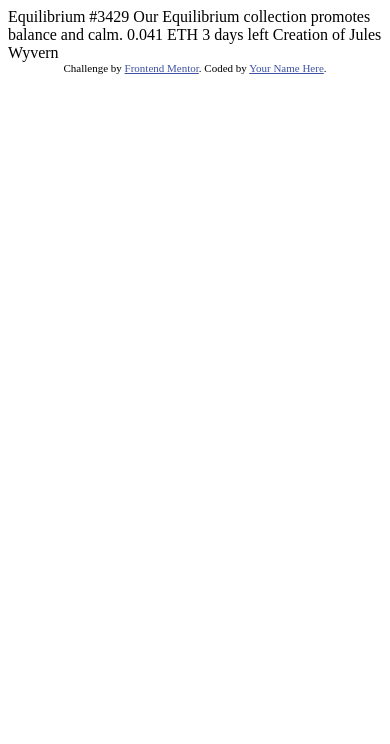
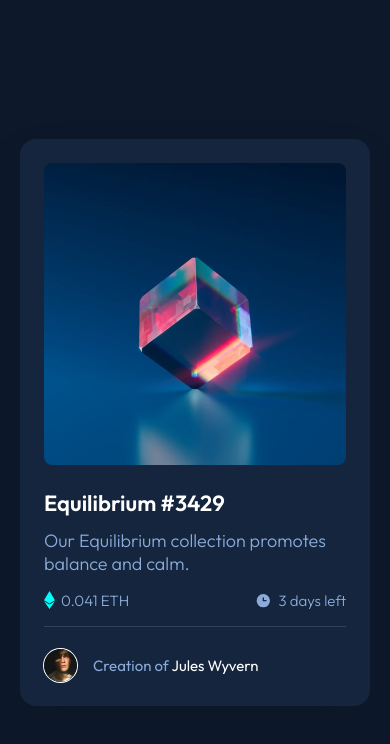
Before and after one commit to manjeshrv53/nft-preview-card-component, a plain HTML site: page index.html in a window 390 px wide. Drawn offline with Linux system fonts and the light colour scheme.

Commit message:
Completed both mobile and desktop syling

```diff
--- /dev/null
+++ b/css/style.css
@@ -0,0 +1,211 @@
+/* CSS Variables */
+:root {
+  /* Colors */
+  --color-white: hsl(0, 0%, 100%);
+  --soft-blue: hsl(215, 51%, 70%);
+  --cyan: hsl(178, 100%, 50%);
+  --very-dark-blue-main-bg: hsl(217, 54%, 11%);
+  --very-dark-blue-card-bg: hsl(216, 50%, 16%);
+  --very-dark-blue-line: hsl(215, 32%, 27%);
+
+  /* Theming */
+  --color-primary-light: var(--very-dark-blue-line);
+  --color-primary: var(--very-dark-blue-card-bg);
+  --color-primary-dark: var(--very-dark-blue-main-bg);
+  --body-color: var(--soft-blue);
+  --body-bg: var(--color-primary-dark);
+  --font-body: 'Outfit', sans-serif;
+}
+
+/* Basic reset */
+*,
+*::before,
+*::after {
+  padding: 0;
+  margin: 0;
+  box-sizing: border-box;
+}
+
+html {
+  font-size: 62.5%;
+}
+
+body {
+  color: var(--body-color);
+  background-color: var(--body-bg);
+  font-family: var(--font-body);
+  font-weight: 300;
+  font-size: 1.8rem;
+}
+
+img,
+picture,
+video {
+  display: inline-block;
+  width: 100%;
+}
+
+/* Container */
+.container {
+  min-height: 100vh;
+  padding: 2.8rem 1.6rem;
+  display: grid;
+  place-items: center;
+}
+
+/* Card */
+.card {
+  padding: 2.4rem;
+  background-color: var(--color-primary);
+  border-radius: 1.6rem;
+  width: 100%;
+  max-width: 35rem;
+  box-shadow: 0 2.5rem 5rem rgba(0, 0, 0, 0.1);
+}
+
+.card-img {
+  cursor: pointer;
+  border-radius: 0.8rem;
+  margin-bottom: 2.4rem;
+  overflow: hidden;
+  width: 100%;
+  aspect-ratio: 1 / 1;
+}
+
+.card-title {
+  color: var(--color-white);
+  font-size: 2.2rem;
+  font-weight: 600;
+  margin-bottom: 1.2rem;
+}
+
+.card-text {
+  margin-bottom: 1.6rem;
+}
+
+.card-stats {
+  font-size: 1.5rem;
+  display: flex;
+  align-items: center;
+  justify-content: space-between;
+}
+
+.card-stats-growth,
+.card-stats-duration {
+  display: flex;
+  align-items: center;
+  gap: 0.6rem;
+}
+
+.card-icon {
+  display: flex;
+  align-items: center;
+  justify-content: center;
+}
+
+.card-stats-growth-text {
+  color: var(--cyan);
+  font-weight: 600;
+}
+
+.card-stats-duration-text {
+  font-weight: 400;
+}
+
+.card-line {
+  display: inline-block;
+  height: 1px;
+  width: 100%;
+  background-color: var(--color-primary-light);
+  margin: 1.6rem auto;
+}
+
+.card-creator {
+  font-size: 1.5rem;
+  font-weight: 400;
+
+  display: flex;
+  align-items: center;
+  gap: 1.6rem;
+}
+
+.card-creator-avatar {
+  display: inline-block;
+  width: 3.3rem;
+  box-shadow: 0 0 0 1px var(--color-white);
+  border-radius: 50%;
+}
+
+.card-creator-text {
+}
+
+.card-creator-name {
+  color: var(--color-white);
+}
+
+/**************************************/
+/* Responsive styling */
+/**************************************/
+
+/* Small devices (landscape phones, 576px and up) */
+@media (min-width: 576px) {
+}
+
+/* Medium devices (tablets, 768px and up) */
+@media (min-width: 768px) {
+}
+
+/* Large devices (desktops, 992px and up) */
+@media (min-width: 992px) {
+  .card-img {
+    position: relative;
+  }
+
+  .card-img::before,
+  .card-img::after {
+    content: '';
+    position: absolute;
+    display: inline-block;
+    transition: all 0.3s ease;
+  }
+
+  .card-img::before {
+    z-index: 10;
+    top: 0;
+    left: 0;
+    opacity: 0;
+    width: 100%;
+    height: 100%;
+    background-color: var(--cyan);
+  }
+
+  .card-img::after {
+    z-index: 20;
+    top: 50%;
+    left: 50%;
+    transform: translate(-50%, -50%);
+    opacity: 0;
+    width: 4.8rem;
+    height: 4.8rem;
+    background-image: url('./../images/icon-view.svg');
+    background-position: center;
+    background-repeat: no-repeat;
+    background-size: cover;
+  }
+
+  .card-img:hover::before {
+    opacity: 0.5;
+  }
+
+  .card-img:hover::after {
+    opacity: 1;
+  }
+}
+
+/* X-Large devices (large desktops, 1200px and up) */
+@media (min-width: 1200px) {
+}
+
+/* XX-Large devices (larger desktops, 1400px and up) */
+@media (min-width: 1400px) {
+}
--- a/index.html
+++ b/index.html
@@ -1,22 +1,82 @@
 <!DOCTYPE html>
 <html lang="en">
-<head>
-  <meta charset="UTF-8">
-  <meta name="viewport" content="width=device-width, initial-scale=1.0"> <!-- displays site properly based on user's device -->
+  <head>
+    <meta charset="UTF-8" />
+    <meta name="viewport" content="width=device-width, initial-scale=1.0" />
+    <!-- displays site properly based on user's device -->
+    <link
+      rel="icon"
+      type="image/png"
+      sizes="32x32"
+      href="./images/favicon-32x32.png"
+    />
 
-  <link rel="icon" type="image/png" sizes="32x32" href="./images/favicon-32x32.png">
+    <!-- Google fonts -->
+    <link rel="preconnect" href="https://fonts.googleapis.com" />
+    <link rel="preconnect" href="https://fonts.gstatic.com" crossorigin />
+    <link
+      href="https://fonts.googleapis.com/css2?family=Outfit:wght@300;400;600&display=swap"
+      rel="stylesheet"
+    />
 
-  <title>Frontend Mentor | NFT preview card component</title>
+    <!-- CSS -->
+    <link rel="stylesheet" href="./css/style.css" />
 
-  <!-- Feel free to remove these styles or customise in your own stylesheet 👍 -->
-  <style>
-    .attribution { font-size: 11px; text-align: center; }
-    .attribution a { color: hsl(228, 45%, 44%); }
-  </style>
-</head>
-<body>
+    <title>Frontend Mentor | NFT preview card component</title>
+  </head>
+  <body>
+    <main class="container">
+      <div class="card">
+        <div class="card-img">
+          <img src="./images/image-equilibrium.jpg" alt="Equilibrium" />
+        </div>
 
-  Equilibrium #3429
+        <h1 class="card-title">Equilibrium #3429</h1>
+        <p class="card-text">
+          Our Equilibrium collection promotes balance and calm.
+        </p>
+
+        <div class="card-stats">
+          <span class="card-stats-growth">
+            <div class="card-icon">
+              <svg width="11" height="18" xmlns="http://www.w3.org/2000/svg">
+                <path
+                  d="M11 10.216 5.5 18 0 10.216l5.5 3.263 5.5-3.262ZM5.5 0l5.496 9.169L5.5 12.43 0 9.17 5.5 0Z"
+                  fill="#00FFF8"
+                />
+              </svg>
+            </div>
+            <div class="card-growth-text">0.041 ETH</div>
+          </span>
+          <span class="card-stats-duration">
+            <div class="card-icon">
+              <svg width="17" height="17" xmlns="http://www.w3.org/2000/svg">
+                <path
+                  d="M8.305 2.007a6.667 6.667 0 1 0 0 13.334 6.667 6.667 0 0 0 0-13.334Zm2.667 7.334H8.305a.667.667 0 0 1-.667-.667V6.007a.667.667 0 0 1 1.334 0v2h2a.667.667 0 0 1 0 1.334Z"
+                  fill="#8BACD9"
+                />
+              </svg>
+            </div>
+            <div class="card-duration-text">3 days left</div>
+          </span>
+        </div>
+
+        <span class="card-line">&nbsp;</span>
+
+        <div class="card-creator">
+          <img
+            src="./images/image-avatar.png"
+            alt="Jules Wyvern"
+            class="card-creator-avatar"
+          />
+          <div class="card-creator-text">
+            Creation of <span class="card-creator-name">Jules Wyvern</span>
+          </div>
+        </div>
+      </div>
+    </main>
+
+    <!-- Equilibrium #3429
 
   Our Equilibrium collection promotes balance and calm.
 
@@ -28,6 +88,6 @@
   <div class="attribution">
     Challenge by <a href="https://www.frontendmentor.io?ref=challenge" target="_blank">Frontend Mentor</a>.
     Coded by <a href="#">Your Name Here</a>.
-  </div>
-</body>
+  </div> -->
+  </body>
 </html>
```
